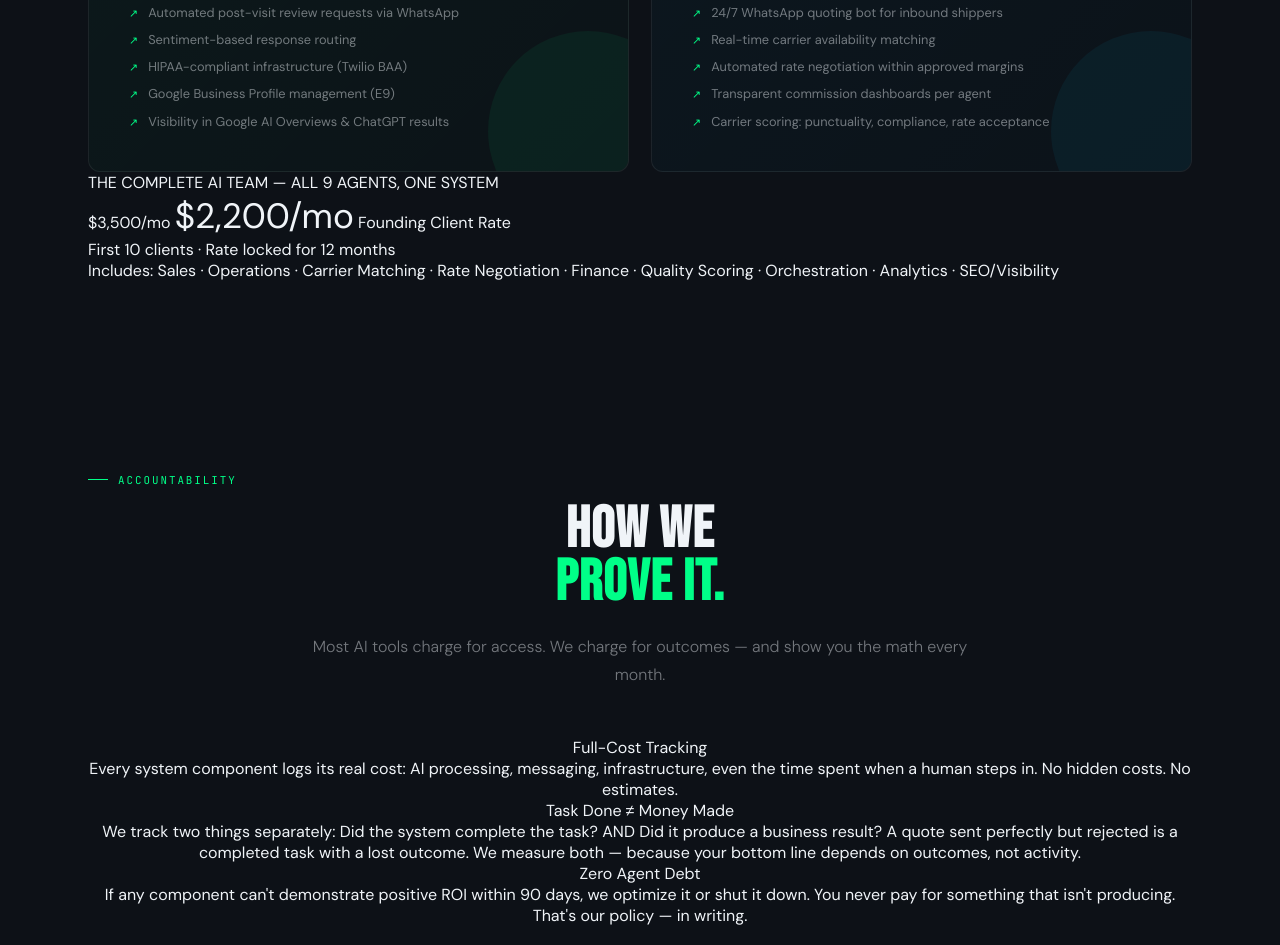
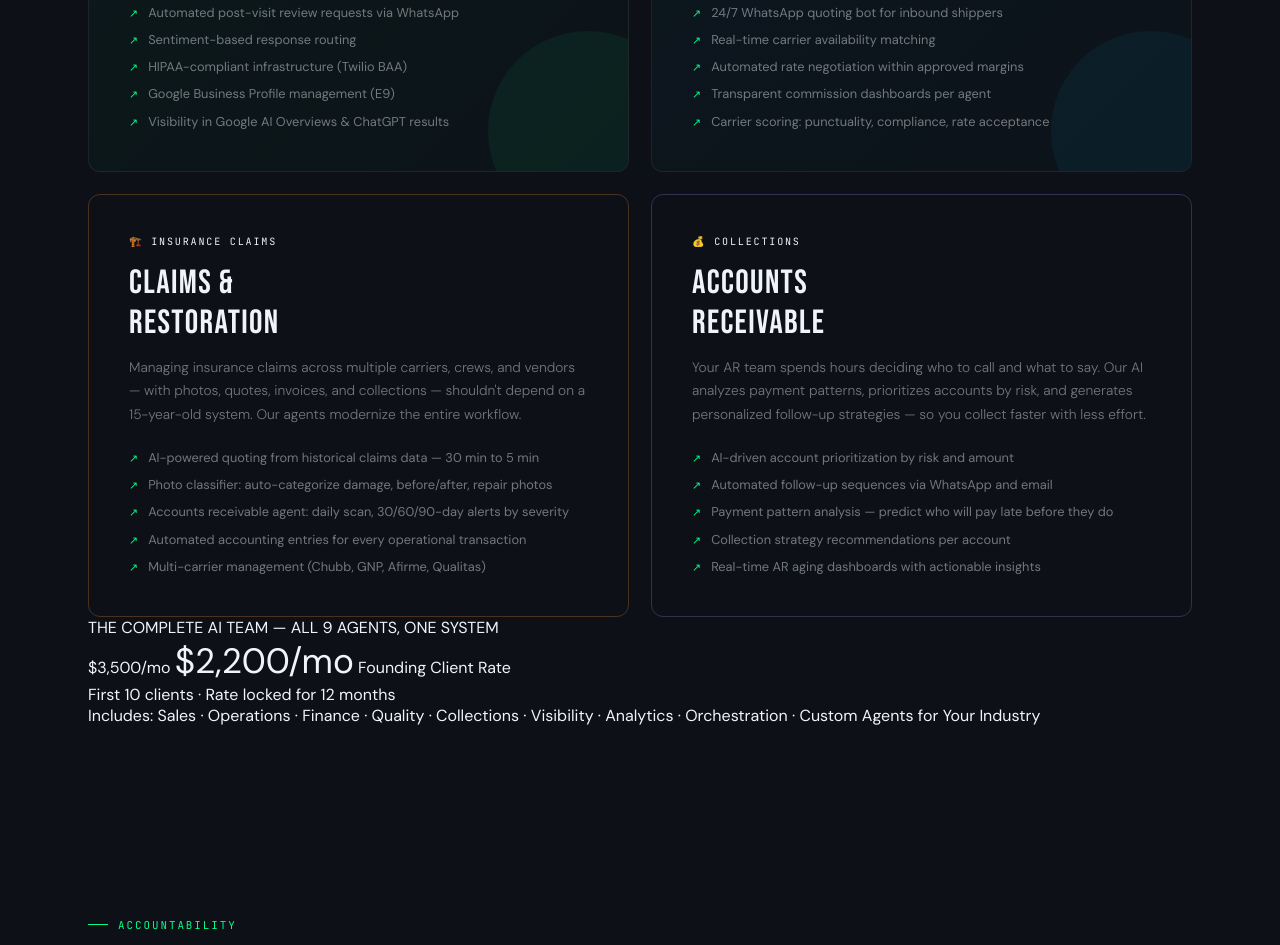
Before and after one commit to srclavo/vortex-landing, a website: page index.html in a window 1280 px wide. Shown: the part 3522-4467 px from the top of the page. Drawn offline with Linux system fonts and the light colour scheme; no server answers; animation ran at ten frames a second; a script that the page names is missing.

Commit message:
Add Insurance Claims (Solida) and AR Collections (AR Intel) verticals to landing
Co-Authored-By: Claude Opus 4.6 (1M context) <noreply@anthropic.com>

```diff
--- a/index.html
+++ b/index.html
@@ -275,6 +275,30 @@
           <li data-key="fr_f5">Carrier scoring: punctuality, compliance, rate acceptance</li>
         </ul>
       </div>
+      <div class="v-card fade d2" style="border-color:rgba(251,146,60,.25);">
+        <div class="v-label" style="color:var(--orange)">🏗️ Insurance Claims</div>
+        <div class="v-title">Claims &<br>Restoration</div>
+        <p class="v-desc">Managing insurance claims across multiple carriers, crews, and vendors — with photos, quotes, invoices, and collections — shouldn't depend on a 15-year-old system. Our agents modernize the entire workflow.</p>
+        <ul class="v-features">
+          <li>AI-powered quoting from historical claims data — 30 min to 5 min</li>
+          <li>Photo classifier: auto-categorize damage, before/after, repair photos</li>
+          <li>Accounts receivable agent: daily scan, 30/60/90-day alerts by severity</li>
+          <li>Automated accounting entries for every operational transaction</li>
+          <li>Multi-carrier management (Chubb, GNP, Afirme, Qualitas)</li>
+        </ul>
+      </div>
+      <div class="v-card fade d3" style="border-color:rgba(167,139,250,.25);">
+        <div class="v-label" style="color:var(--purple)">💰 Collections</div>
+        <div class="v-title">Accounts<br>Receivable</div>
+        <p class="v-desc">Your AR team spends hours deciding who to call and what to say. Our AI analyzes payment patterns, prioritizes accounts by risk, and generates personalized follow-up strategies — so you collect faster with less effort.</p>
+        <ul class="v-features">
+          <li>AI-driven account prioritization by risk and amount</li>
+          <li>Automated follow-up sequences via WhatsApp and email</li>
+          <li>Payment pattern analysis — predict who will pay late before they do</li>
+          <li>Collection strategy recommendations per account</li>
+          <li>Real-time AR aging dashboards with actionable insights</li>
+        </ul>
+      </div>
     </div>
 
     <!-- FULL STACK -->
@@ -288,7 +312,7 @@
         </div>
         <div class="v-founding-note" data-key="fs_note">First 10 clients · Rate locked for 12 months</div>
       </div>
-      <p class="v-fullstack-includes" data-key="fs_includes">Includes: Sales · Operations · Carrier Matching · Rate Negotiation · Finance · Quality Scoring · Orchestration · Analytics · SEO/Visibility</p>
+      <p class="v-fullstack-includes" data-key="fs_includes">Includes: Sales · Operations · Finance · Quality · Collections · Visibility · Analytics · Orchestration · Custom Agents for Your Industry</p>
     </div>
   </div>
 </section>
```
